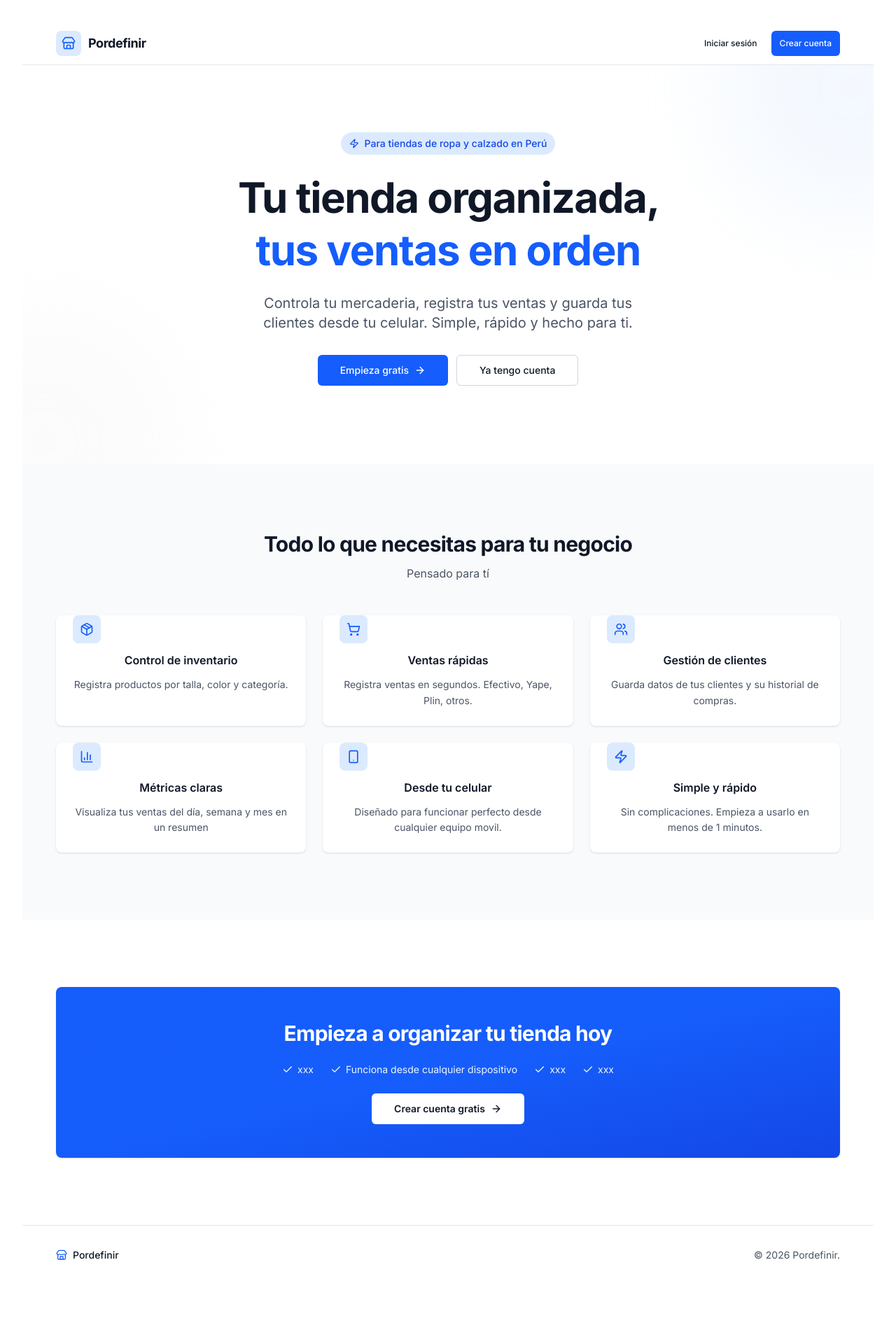
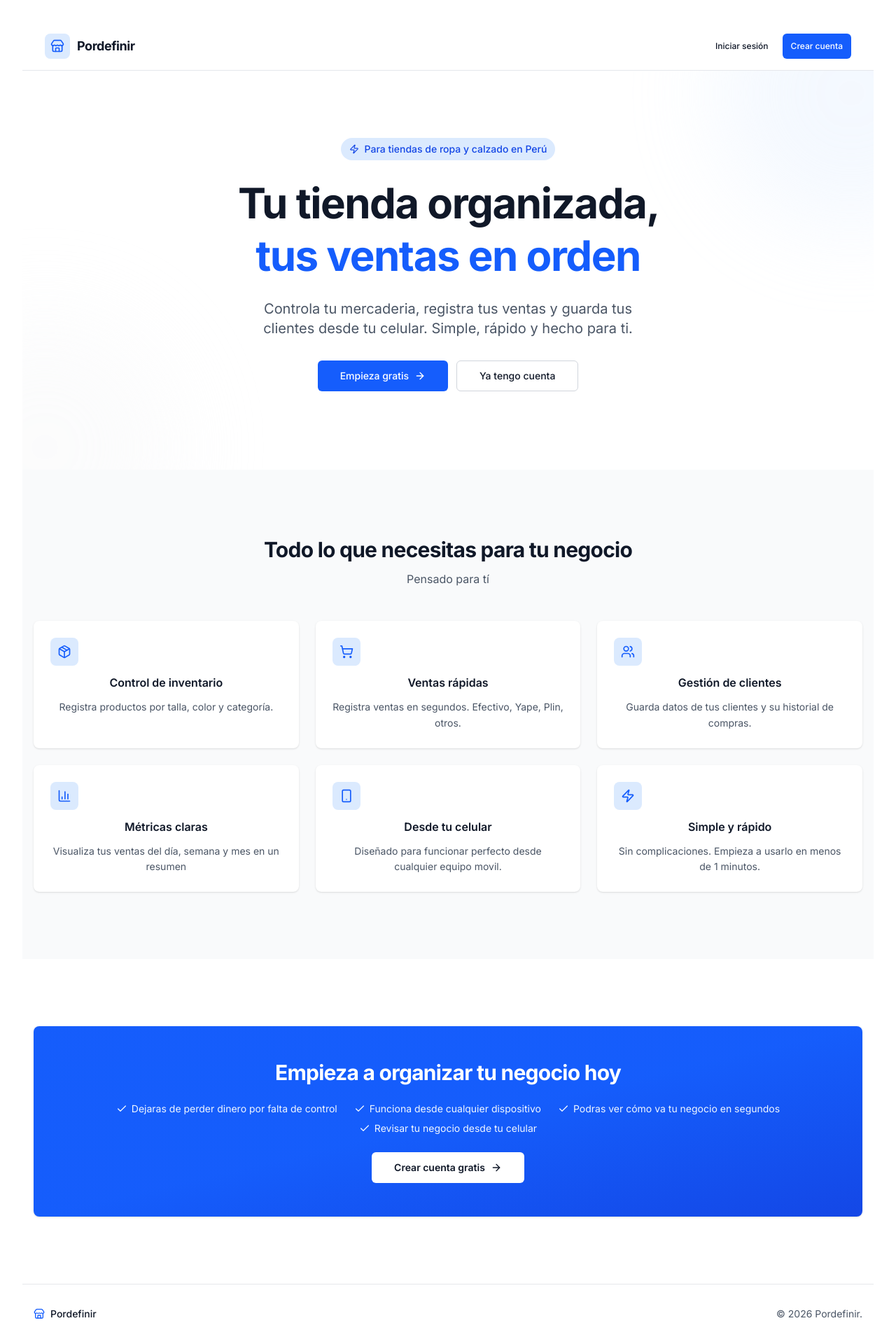
Before and after one commit to EzePacheco/S02-26-Equipo-50-Data-Science, a React (Vite) app in the folder frontend/: page / in a window 1280 px wide. Shown: the top 1920 px of the page at 70% size. Before the commit the page ends 1867 px from the top, so only its background shows below. Built offline with nearby package versions, Linux system fonts and the light colour scheme.

Commit message:
Pequeñas mejoras visuales y listado de beneficios

```diff
--- a/frontend/src/pages/public/Landing.jsx
+++ b/frontend/src/pages/public/Landing.jsx
@@ -1,4 +1,3 @@
-import { Link } from 'react-router-dom';
 import { Button } from '../../shared/components/Button';
 import { Card, CardContent } from '../../shared/components/Card';
 import ROUTES from '../../app/routes/route.config';
@@ -48,10 +47,10 @@ const FEATURES = [
 ];
 
 const BENEFITS = [
-  'xxx',
+  'Dejaras de perder dinero por falta de control',
   'Funciona desde cualquier dispositivo',
-  'xxx',
-  'xxx',
+  'Podras ver cómo va tu negocio en segundos',
+  'Revisar tu negocio desde tu celular',
 ];
 
 export default function Landing() {
@@ -59,7 +58,7 @@ export default function Landing() {
     <div className="min-h-screen bg-white">
       {/* Navbar */}
       <header className="sticky top-0 z-50 bg-white/80 backdrop-blur-md border-b border-gray-200">
-        <div className="max-w-6xl mx-auto flex items-center justify-between px-4 py-3">
+        <div className="max-w-7xl mx-auto flex items-center justify-between px-4 md:px-6 lg:px-8 py-3 md:py-4">
           <div className="flex items-center gap-2.5">
             <div className="w-9 h-9 bg-blue-100 rounded-lg flex items-center justify-center">
               <Store className="w-5 h-5 text-blue-600" />
@@ -79,7 +78,7 @@ export default function Landing() {
 
       {/* Hero */}
       <section className="relative overflow-hidden">
-        <div className="max-w-6xl mx-auto px-4 pt-16 pb-20 md:pt-24 md:pb-28">
+        <div className="max-w-7xl mx-auto px-4 pt-16 pb-20 md:pt-24 md:pb-28">
           <div className="max-w-2xl mx-auto text-center space-y-6">
             <div className="inline-flex items-center gap-2 bg-blue-100 text-blue-700 text-sm font-medium px-3 py-1.5 rounded-full">
               <Zap className="w-3.5 h-3.5" />
@@ -110,7 +109,7 @@ export default function Landing() {
 
       {/* Features */}
       <section className="py-16 md:py-24 bg-gray-50">
-        <div className="max-w-6xl mx-auto px-4">
+        <div className="max-w-7xl mx-auto px-4">
           <div className="text-center mb-12">
             <h2 className="text-2xl md:text-3xl font-bold tracking-tight text-gray-900">
               Todo lo que necesitas para tu negocio
@@ -122,7 +121,7 @@ export default function Landing() {
           <div className="grid sm:grid-cols-2 lg:grid-cols-3 gap-4 md:gap-6">
             {FEATURES.map(({ icon: Icon, title, description }) => (
               <Card key={title} className="border-0 shadow-sm bg-white hover:shadow-md transition-shadow">
-                <CardContent className="p-6 space-y-3">
+                <CardContent className="p-6 pt-6 space-y-3">
                   <div className="w-10 h-10 rounded-lg bg-blue-100 flex items-center justify-center">
                     <Icon className="w-5 h-5 text-blue-600" />
                   </div>
@@ -137,11 +136,11 @@ export default function Landing() {
 
       {/* CTA */}
       <section className="py-16 md:py-24">
-        <div className="max-w-6xl mx-auto px-4">
+        <div className="max-w-7xl mx-auto px-4">
           <Card className="border-0 bg-blue-600 text-white overflow-hidden relative">
             <CardContent className="p-8 md:p-12 text-center space-y-6 relative z-10">
               <h2 className="text-2xl md:text-3xl font-bold tracking-tight">
-                Empieza a organizar tu tienda hoy
+                Empieza a organizar tu negocio hoy
               </h2>
               <ul className="flex flex-wrap justify-center gap-x-6 gap-y-2 text-sm text-blue-50">
                 {BENEFITS.map((b) => (
@@ -168,7 +167,7 @@ export default function Landing() {
 
       {/* Footer */}
       <footer className="border-t border-gray-200 py-8">
-        <div className="max-w-6xl mx-auto px-4 flex flex-col sm:flex-row items-center justify-between gap-4 text-sm text-gray-600">
+        <div className="max-w-7xl mx-auto px-4 flex flex-col sm:flex-row items-center justify-between gap-4 text-sm text-gray-600">
           <div className="flex items-center gap-2">
             <Store className="w-4 h-4 text-blue-600" />
             <span className="font-medium text-gray-900">Pordefinir</span>
```
